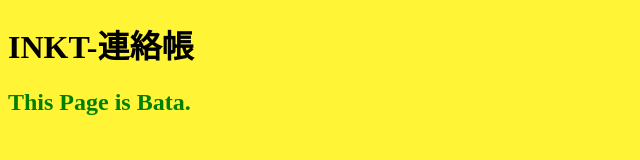
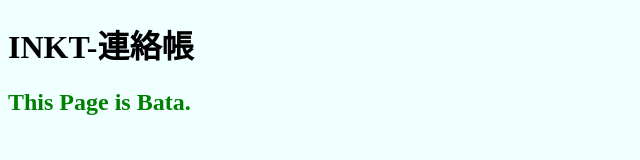
Before and after one commit to Ko-taka0115/Ko-taka0115.github.io, a plain HTML site: page index.html in a window 1280 px wide. Shown: the whole page, without its empty margins (0-640 px from the left). Drawn offline with Linux system fonts and the light colour scheme.

Commit message:
Update style.css

```diff
--- a/css/style.css
+++ b/css/style.css
@@ -1,5 +1,5 @@
 body {
-    background-color: #fff435;
+    background-color: azure;
 }
 #dot1{
     color: green;
```
